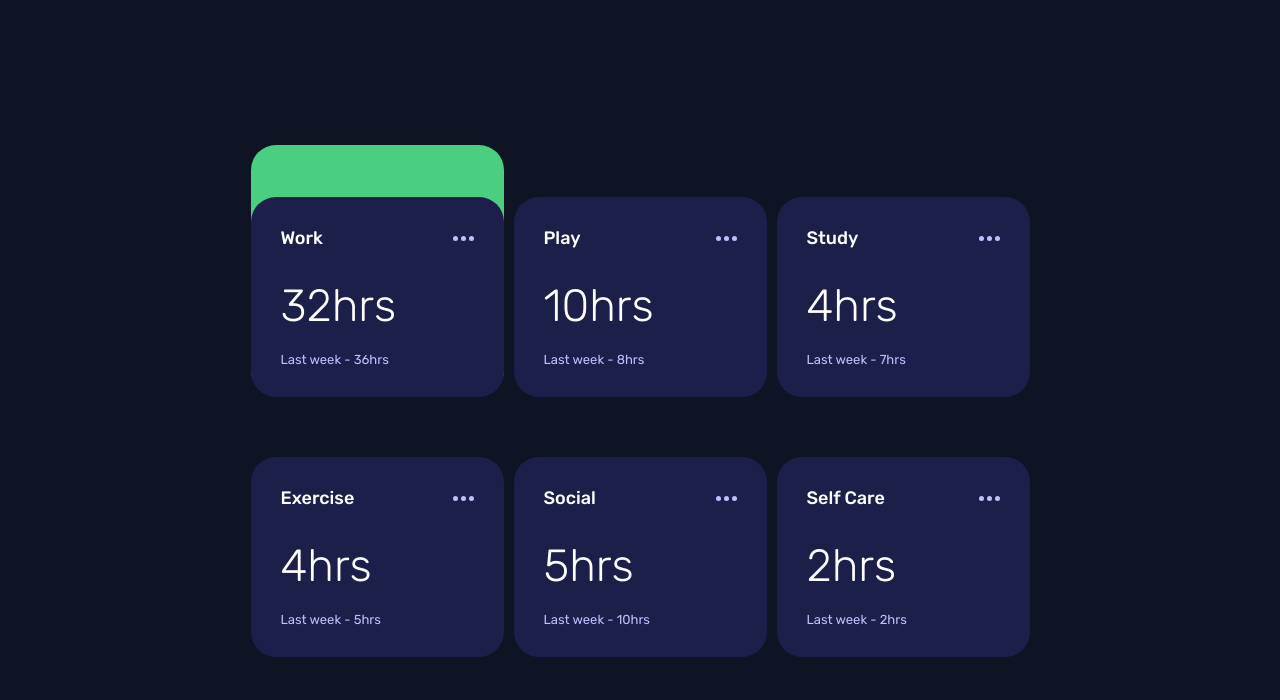
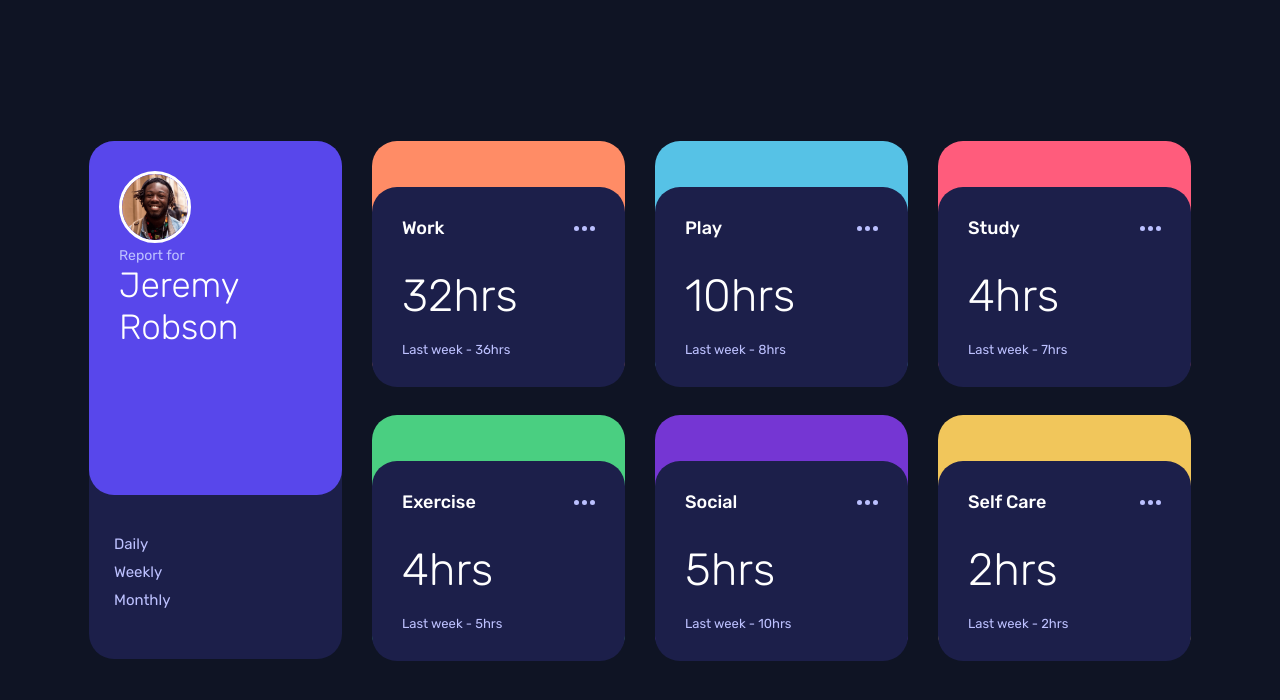
Before and after one commit to tulucalexandru/Time-Tracking-Dashboard-Challenge, a React (Create React App) app: page / in a window 1280 px wide. Shown: the top 700 px of the page. Built offline with nearby package versions, Linux system fonts and the light colour scheme.

Commit message:
Added wrapper components and styling the cards

```diff
--- a/src/App.js
+++ b/src/App.js
@@ -1,7 +1,8 @@
 import "./App.css";
 import Wrapper from "./components/UI/Wrapper/Wrapper";
 import GlobalStyles from "./GlobalStyles";
-import SmallCardsContainer from "./components/UI/Card/SmallCardsContainer";
+import MainContentWrapper from "./components/UI/General/MainContentWrapper";
+
 
 
 function App() {
@@ -9,7 +10,7 @@ function App() {
     <main className="App">
       <GlobalStyles />
       <Wrapper>
-        <SmallCardsContainer />
+        <MainContentWrapper />
       </Wrapper>
     </main>
   );
--- a/src/components/UI/Card/BackCard.js
+++ b/src/components/UI/Card/BackCard.js
@@ -4,7 +4,7 @@ import styled from "styled-components";
 
 const StyledBackCard = styled.div`
   background-color: ${(props) => props.bgColor};
-  height: 250px;
+  height: 244px;
   border-radius: 25px;
   position: relative;
   display: flex;
--- a/src/components/UI/Card/Card.js
+++ b/src/components/UI/Card/Card.js
@@ -17,14 +17,14 @@ const StyledCard = styled.div`
 
 `;
 
-const Card = ({ data, bgColor }) => {
+const Card = ({ item, bgColor }) => {
 
-  console.log(data);
+  // console.log(data);
   return (
     <BackCard bgColor={bgColor}>
         <StyledCard bgColor={Colors.darkBlue}>
-          <CardTitleContainer title={data.title} />
-          <CardDetails details={data.timeframes.weekly} />
+          <CardTitleContainer title={item.title} />
+          <CardDetails details={item.timeframes.weekly} />
         </StyledCard>
     </BackCard>
   );
--- a/src/components/UI/Card/SmallCardsContainer.js
+++ b/src/components/UI/Card/SmallCardsContainer.js
@@ -2,31 +2,31 @@ import React from "react";
 import styled from "styled-components";
 import Card from "./Card";
 import FlexContainer from "../General/FlexContainer";
-import { Colors } from "../../../GlobalStyles";
 
 const data = require("../../../components/assets/data.json");
 
 
 const StyledSmallCardsContainer = styled(FlexContainer)`
   flex-wrap: wrap;
-  gap: 10px;
-  width: calc(calc(253px * 3) + 10px * 2);
+  gap: 30px;
+  width: calc(calc(253px * 3) + 30px * 2);
 
   /* background-color: red; */
 `;
 
 const SmallCardsContainer = () => {
 
-  const bgColors = Colors.bgColors;
+  // const bgColors = Colors.bgColors;
 
   return (
     <StyledSmallCardsContainer>
-      <Card data={data[0]} bgColor={bgColors.bgExercise} />
+      {data.map(item => <Card item={item} bgColor={item.bgcolor}/> )}
+      {/* <Card data={data[0]} bgColor={bgColors.bgExercise} />
       <Card data={data[1]} />
       <Card data={data[2]} />
       <Card data={data[3]} />
       <Card data={data[4]} />
-      <Card data={data[5]} />
+      <Card data={data[5]} /> */}
     </StyledSmallCardsContainer>
   );
 };
--- /dev/null
+++ b/src/components/UI/General/MainContentWrapper.js
@@ -0,0 +1,20 @@
+import React from 'react'
+import styled from 'styled-components';
+import FlexContainer from './FlexContainer';
+import SmallCardsContainer from '../Card/SmallCardsContainer';
+import UserBackCard from '../User/UserBackCard';
+
+const SytledMainContentWrapper = styled(FlexContainer)`
+    gap: 30px;
+`
+
+const MainContentWrapper = () => {
+    return (
+        <SytledMainContentWrapper>
+            <UserBackCard />
+            <SmallCardsContainer />
+        </SytledMainContentWrapper>
+    )
+}
+
+export default MainContentWrapper;
--- /dev/null
+++ b/src/components/UI/User/Button.js
@@ -0,0 +1,23 @@
+import React from 'react'
+import styled from 'styled-components'
+import { Colors } from '../../../GlobalStyles'
+
+
+const StyledButton = styled.button`
+    border-style: none;
+    cursor: pointer;
+    margin-bottom: 10px;
+    background-color: ${Colors.darkBlue};
+    font-size: 15px;
+    font-weight: 400;
+    color: ${Colors.paleBlue}
+
+`
+
+const Button = (props) => {
+  return (
+    <StyledButton >{props.children}</StyledButton>
+  )
+}
+
+export default Button
--- /dev/null
+++ b/src/components/UI/User/ButtonsContainer.js
@@ -0,0 +1,25 @@
+import React from 'react'
+import styled from 'styled-components'
+import FlexContainer from '../General/FlexContainer'
+import Button from './Button'
+
+const StyledButtonsContainer = styled(FlexContainer)`
+    flex-direction: column;
+    align-items: flex-start;
+    justify-content: center;
+    padding: 25px;
+    flex-grow: 1;
+    /* height: auto; */
+`
+
+const ButtonsContainer = () => {
+  return (
+    <StyledButtonsContainer>
+        <Button>Daily</Button>
+        <Button>Weekly</Button>
+        <Button>Monthly</Button>
+    </StyledButtonsContainer>
+  )
+}
+
+export default ButtonsContainer
--- /dev/null
+++ b/src/components/UI/User/UserBackCard.js
@@ -0,0 +1,26 @@
+import React from 'react'
+import FlexContainer from '../General/FlexContainer';
+import styled from 'styled-components';
+import { Colors } from '../../../GlobalStyles';
+import UserCard from './UserCard';
+import ButtonsContainer from './ButtonsContainer';
+
+const StyledUserBackcard = styled(FlexContainer)`
+    background-color: ${Colors.darkBlue};
+    flex-direction: column;
+    justify-content: space-between;
+    width: 253px;
+    position: relative;
+    border-radius: 25px;
+`
+
+const UserBackCard = () => {
+  return (
+    <StyledUserBackcard>
+      <UserCard />
+      <ButtonsContainer />
+    </StyledUserBackcard>
+  )
+}
+
+export default UserBackCard;
--- /dev/null
+++ b/src/components/UI/User/UserCard.js
@@ -0,0 +1,46 @@
+import React from 'react'
+import styled from 'styled-components';
+import { Colors } from '../../../GlobalStyles';
+import userImage from "../../assets/image-jeremy.png";
+
+const StyledUserCard = styled.div`
+    width: 100%;
+    height: 354px;
+    background-color: ${Colors.blue};
+    border-radius: 25px;
+    padding: 30px;
+
+    & img {
+        width: 37.5%;
+        border: 3px solid white;
+        border-radius: 50%;
+    }
+
+    & p {
+        color: ${Colors.paleBlue};
+        font-size: 14px;
+    }
+
+    & h1 {
+        font-weight: 300;
+        font-size: 35px;
+
+    }
+/*
+    & h1+h1 {
+        margin-top: 1px;
+    } */
+`
+
+const UserCard = () => {
+  return (
+    <StyledUserCard>
+        <img src={userImage} alt="" />
+        <p>Report for</p>
+        <h1>Jeremy</h1>
+        <h1>Robson</h1>
+    </StyledUserCard>
+  )
+}
+
+export default UserCard;
--- a/src/components/assets/data.json
+++ b/src/components/assets/data.json
@@ -14,7 +14,8 @@
         "current": 103,
         "previous": 128
       }
-    }
+    },
+    "bgcolor": "hsl(15, 100%, 70%)"
   },
   {
     "title": "Play",
@@ -31,7 +32,8 @@
         "current": 23,
         "previous": 29
       }
-    }
+    },
+    "bgcolor": "hsl(195, 74%, 62%)"
   },
   {
     "title": "Study",
@@ -48,7 +50,8 @@
         "current": 13,
         "previous": 19
       }
-    }
+    },
+    "bgcolor": "hsl(348, 100%, 68%)"
   },
   {
     "title": "Exercise",
@@ -65,7 +68,8 @@
         "current": 11,
         "previous": 18
       }
-    }
+    },
+    "bgcolor": "hsl(145, 58%, 55%)"
   },
   {
     "title": "Social",
@@ -82,7 +86,8 @@
         "current": 21,
         "previous": 23
       }
-    }
+    },
+    "bgcolor": "hsl(264, 64%, 52%)"
   },
   {
     "title": "Self Care",
@@ -99,6 +104,7 @@
         "current": 7,
         "previous": 11
       }
-    }
+    },
+    "bgcolor": "hsl(43, 84%, 65%)"
   }
 ]
```
